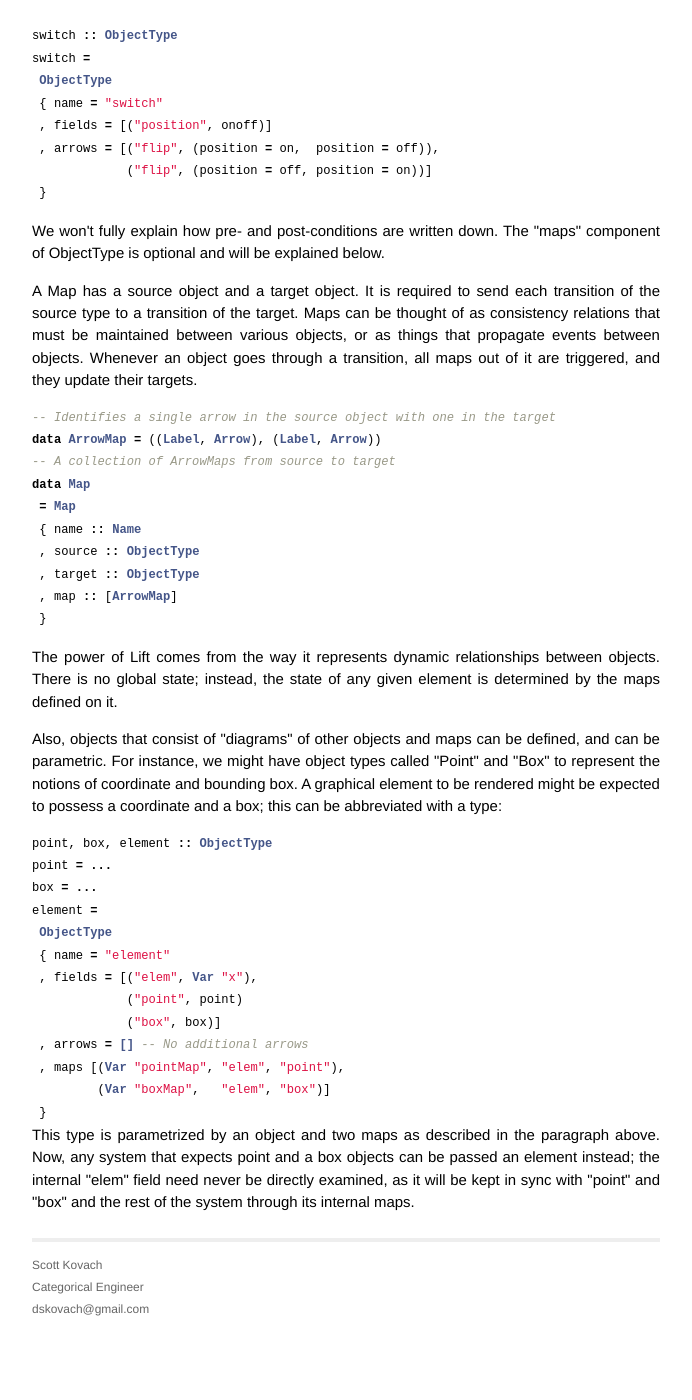
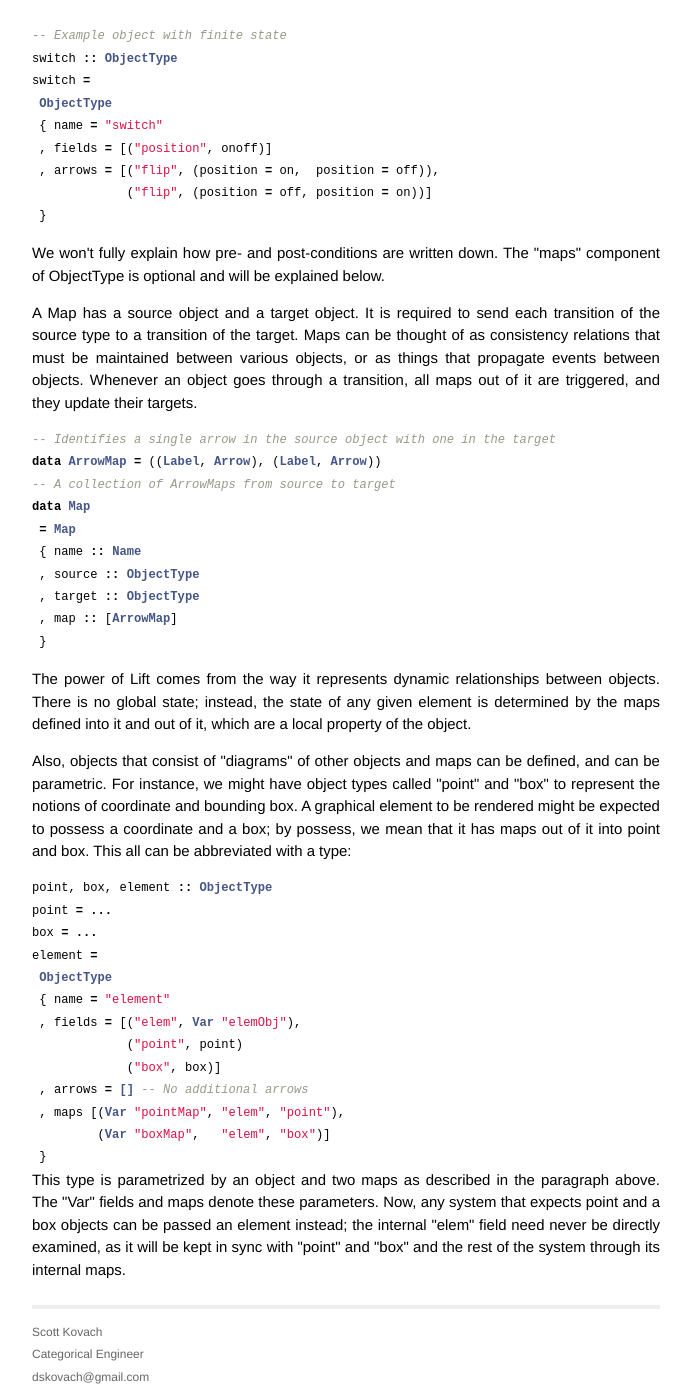
Before and after one commit to kovach/kovach.github.io, a Jekyll site: the page built from index.html, in a window 1280 px wide and 1400 px high, scrolled down 1102 px. Shown: the whole window, without its empty margins (294-986 px from the left). Built offline with Jekyll 4.4.1, drawn with Linux system fonts in a browser that asks for light colours; before the commit the page ends 2435 px from its top, so only the background shows below that; some of the changed text lies outside the part shown.

Commit message:
added transition, Var clarification

```diff
--- a/_config.yml
+++ b/_config.yml
@@ -1 +1 @@
-source: lift
+source: .
--- a/index.html
+++ b/index.html
@@ -34,7 +34,7 @@
 {% endhighlight %}
 </p>
 <p>
-Also needed are externally defined objects, like the objects that represent mouse and keyboard, and objects for rendering SVG and other DOM elements.
+Also needed are externally defined objects, like the objects that represent mouse and keyboard, and objects for rendering SVG and other DOM elements:
 {% highlight haskell %}
 mouse, keyboard, textElement :: ObjectType
 mouse = External "Mouse"
@@ -46,9 +46,9 @@
 <p>
 A fully general {%raw%}ObjectType{%endraw%} description consists of a name, a
 list of object types describing the components of the state, and a collection
-of labelled transitions that link states.  An object inherits the transitions
+of labelled transitions that link states.  Transitions can be interpreted as
+events that modify the state of an object.  An object inherits the transitions
 from its component objects, so these are available to it as well.
-
 {% highlight haskell %}
 type Name = String
 type Label = String
@@ -64,9 +64,9 @@
  }
  | Finite { fields :: [Label] }
  | External { name :: Symbol }
+ | Var { name :: Symbol } -- Read to the end for explanation...
 
-
-
+-- Example object with finite state
 switch :: ObjectType
 switch =
  ObjectType
@@ -104,16 +104,18 @@
  }
 {% endhighlight %}
 <p>
-The power of Lift comes from the way it represents dynamic relationships between
-objects.  There is no global state; instead, the state of any given element is
-determined by the maps defined on it.
+The power of Lift comes from the way it represents dynamic relationships
+between objects.  There is no global state; instead, the state of any given
+element is determined by the maps defined into it and out of it, which are a
+local property of the object.
 </p>
 <p>
 Also, objects that consist of "diagrams" of other objects and maps can be
 defined, and can be parametric.  For instance, we might have object types
-called "Point" and "Box" to represent the notions of coordinate and bounding
+called "point" and "box" to represent the notions of coordinate and bounding
 box.  A graphical element to be rendered might be expected to possess a
-coordinate and a box; this can be abbreviated with a type:
+coordinate and a box; by possess, we mean that it has maps out of it into point
+and box.  This all can be abbreviated with a type:
 {% highlight haskell %}
 point, box, element :: ObjectType
 point = ...
@@ -121,7 +123,7 @@
 element =
  ObjectType
  { name = "element"
- , fields = [("elem", Var "x"),
+ , fields = [("elem", Var "elemObj"),
              ("point", point)
              ("box", box)]
  , arrows = [] -- No additional arrows
@@ -131,10 +133,11 @@
 
 {% endhighlight %}
 This type is parametrized by an object and two maps as described in the
-paragraph above.  Now, any system that expects point and a box objects can be
-passed an element instead; the internal "elem" field need never be directly
-examined, as it will be kept in sync with "point" and "box" and the rest of the
-system through its internal maps.
+paragraph above.  The "Var" fields and maps denote these parameters.  Now, any
+system that expects point and a box objects can be passed an element instead;
+the internal "elem" field need never be directly examined, as it will be kept
+in sync with "point" and "box" and the rest of the system through its internal
+maps.
 </p>
 <p>
 </p>
```
